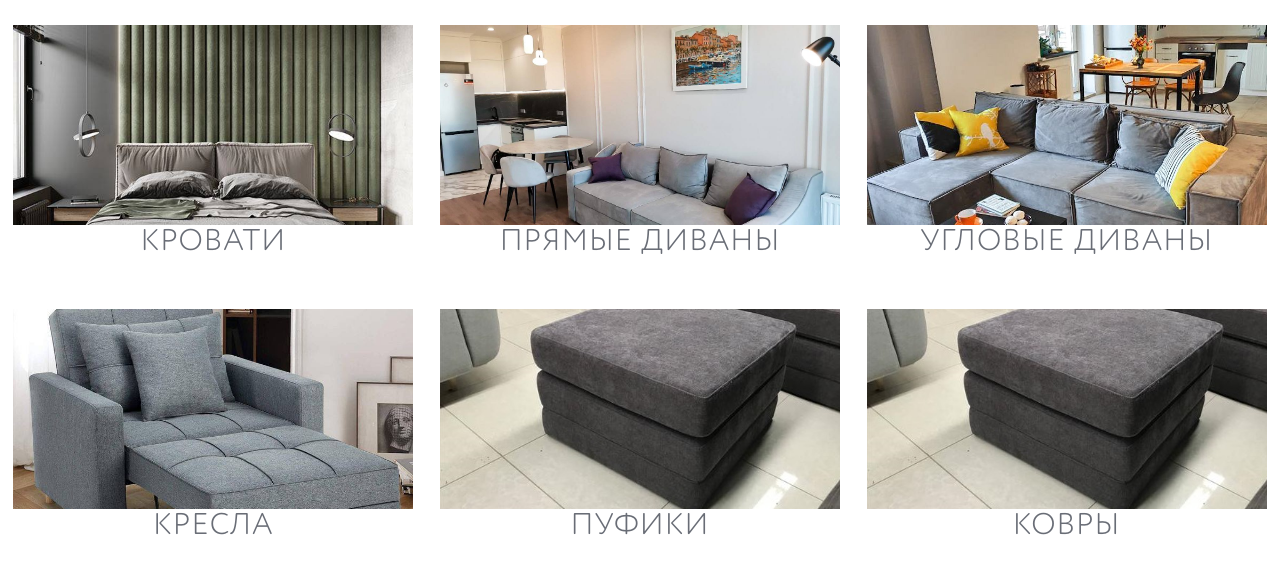
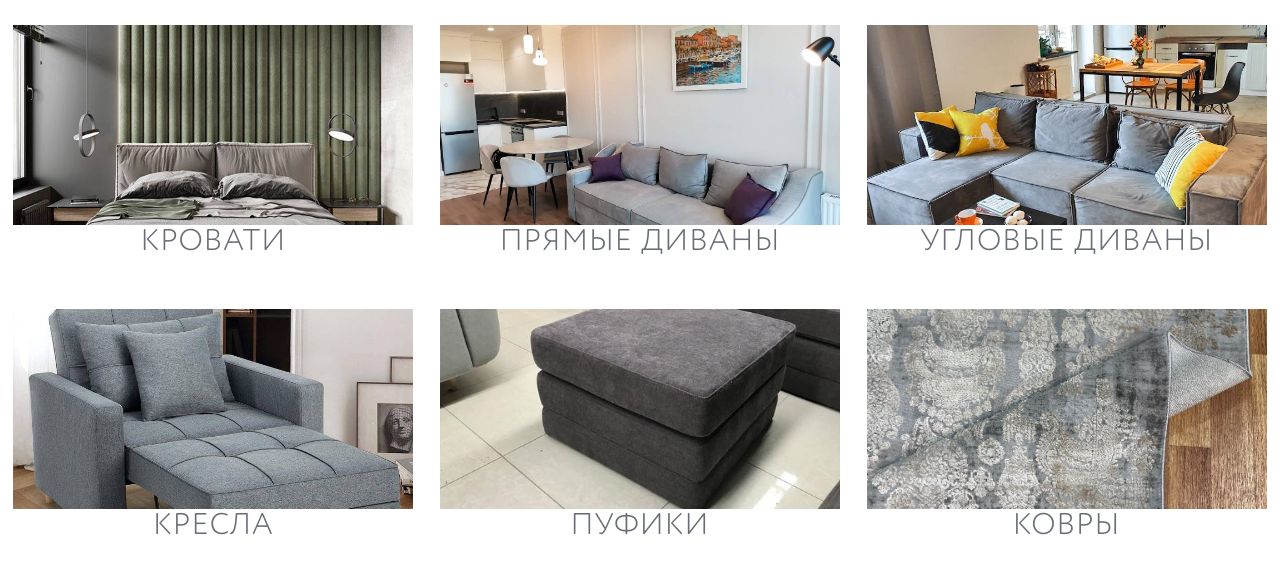
Before and after one commit to Front-Eugene/Soff.by, a plain HTML site: page index.html in a window 1280 px wide. Shown: the part 537-1115 px from the top of the page. Drawn offline with Linux system fonts and the light colour scheme.

Commit message:
Refactoring
Changed one more product img

```diff
--- a/index.html
+++ b/index.html
@@ -133,7 +133,7 @@
                     </article>
                     <article class="products__item">
                         <a href="./src/pages/pouf__page/pouf.html">
-                            <div class="ottoman"></div>
+                            <div class="carpet"></div>
                         </a>
                         <h2 class="products__description">Ковры</h2>
                     </article>
```
